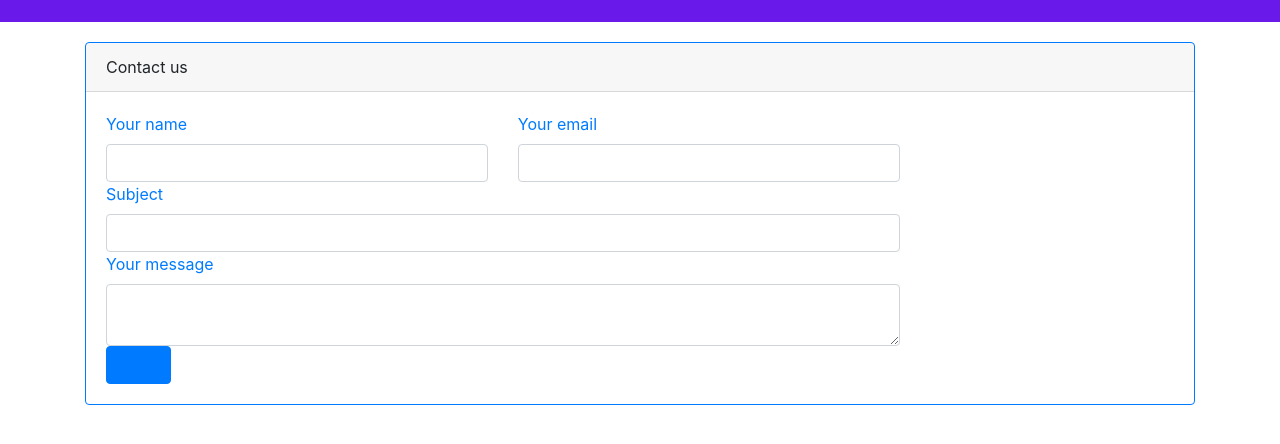
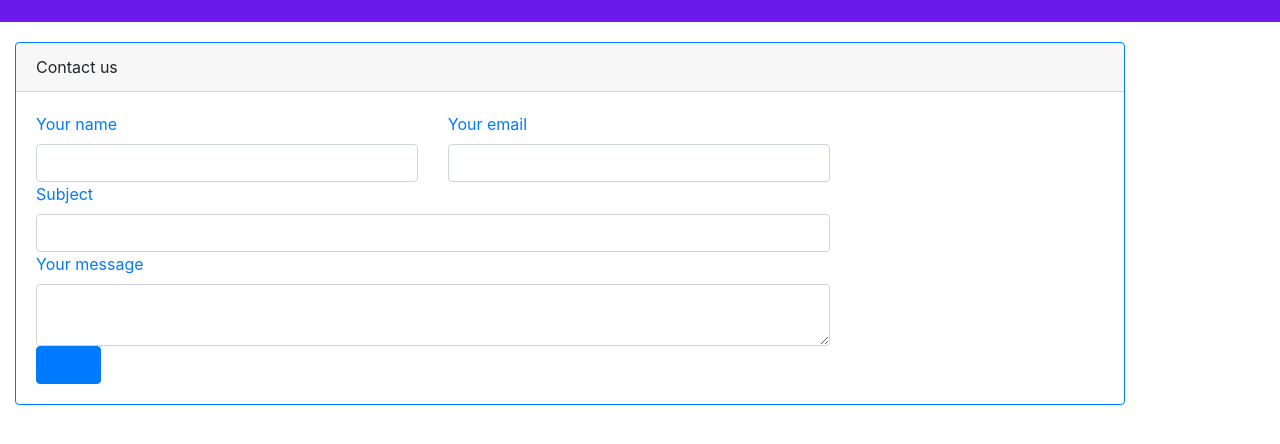
Before and after one commit to kwis07/Portfolio, a plain HTML site: page contact.html in a window 1280 px wide. Shown: the part 84-528 px from the top of the page. Drawn offline with nearby package versions, Linux system fonts and the light colour scheme.

Commit message:
updated css on contact html

```diff
--- a/contact.html
+++ b/contact.html
@@ -3,7 +3,7 @@
 <head>
     <meta charset="UTF-8">
     <meta name="viewport" content="width=device-width, initial-scale=1.0">
-    <link rel="stylesheet" href="Assets/index.css">
+    <link rel="stylesheet" href="Assets/contact.css">
     <title>About Me</title>
     <link rel="stylesheet" href="https://stackpath.bootstrapcdn.com/bootstrap/4.3.1/css/bootstrap.min.css" integrity="sha384-ggOyR0iXCbMQv3Xipma34MD+dH/1fQ784/j6cY/iJTQUOhcWr7x9JvoRxT2MZw1T" crossorigin="anonymous">
 </head>
```
